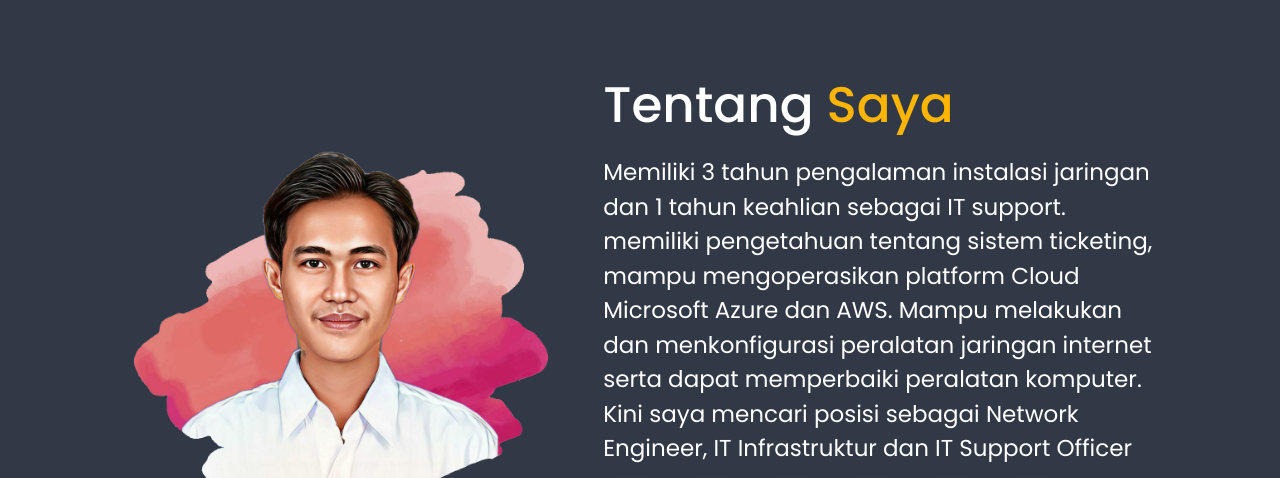
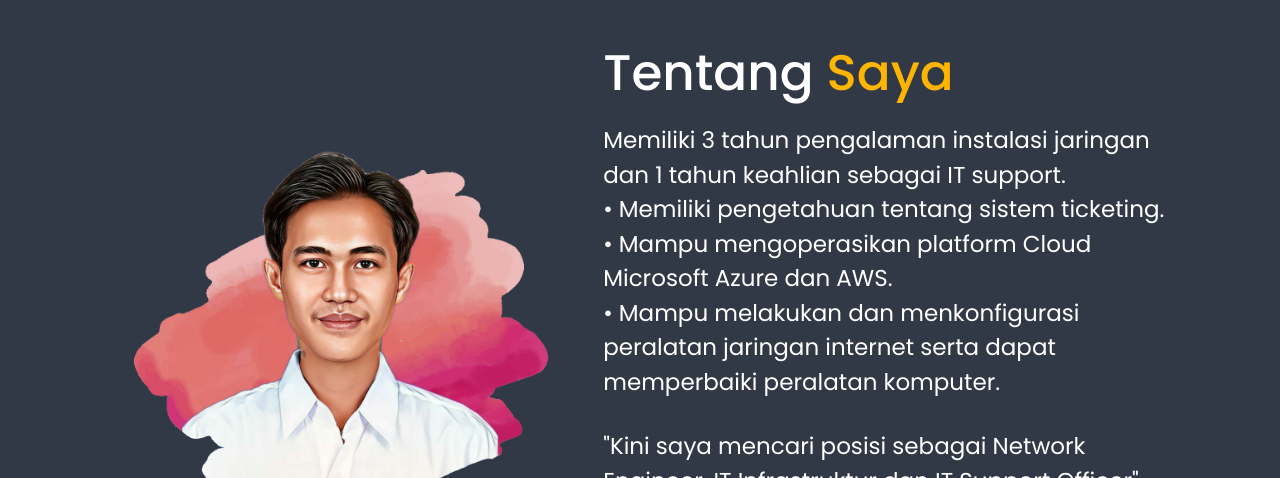
Before and after one commit to agrivinjp/agrivinjp.github.io, a plain HTML site: page index.html in a window 1280 px wide. Shown: the part 870-1348 px from the top of the page. Drawn offline with nearby package versions, Linux system fonts and the light colour scheme.

Commit message:
Update index.html

```diff
--- a/index.html
+++ b/index.html
@@ -99,8 +99,11 @@
     </div>
 <div class="about-content">
     <h2 class="heading">Tentang <span id="span_1">Saya</span></h2>
-    <p> Memiliki 3 tahun pengalaman instalasi jaringan dan 1 tahun keahlian sebagai IT support. memiliki pengetahuan tentang sistem ticketing, mampu mengoperasikan platform Cloud Microsoft Azure dan AWS. Mampu melakukan dan menkonfigurasi peralatan jaringan internet serta dapat memperbaiki peralatan komputer.
-        Kini saya mencari posisi sebagai Network Engineer, IT Infrastruktur dan IT Support Officer</p>
+    <p> Memiliki 3 tahun pengalaman instalasi jaringan dan 1 tahun keahlian sebagai IT support.
+      <br> • Memiliki pengetahuan tentang sistem ticketing.
+      <br> • Mampu mengoperasikan platform Cloud Microsoft Azure dan AWS.
+      <br> • Mampu melakukan dan menkonfigurasi peralatan jaringan internet serta dapat memperbaiki peralatan komputer.</p>
+        <p id="look">"Kini saya mencari posisi sebagai Network Engineer, IT Infrastruktur dan IT Support Officer"</p>
         <div class="about-sosmed">
             <!-- Facebook Icon -->
             <div class="icon-sosmed fb">
```
